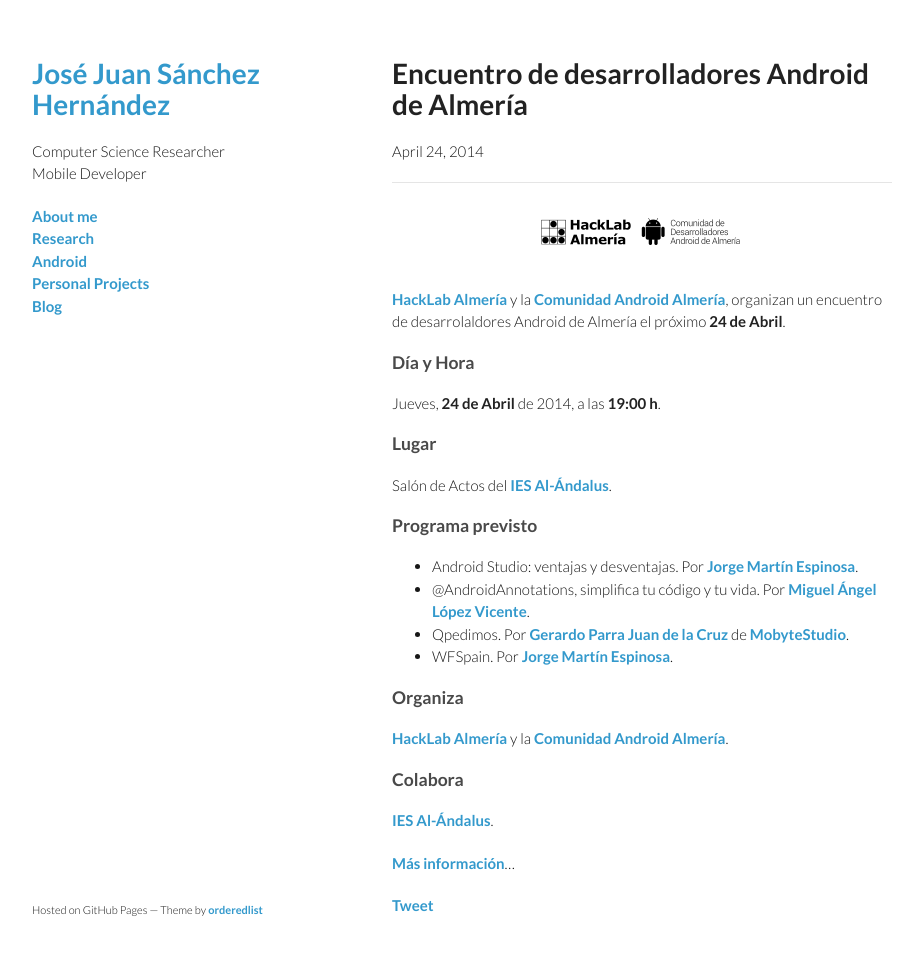
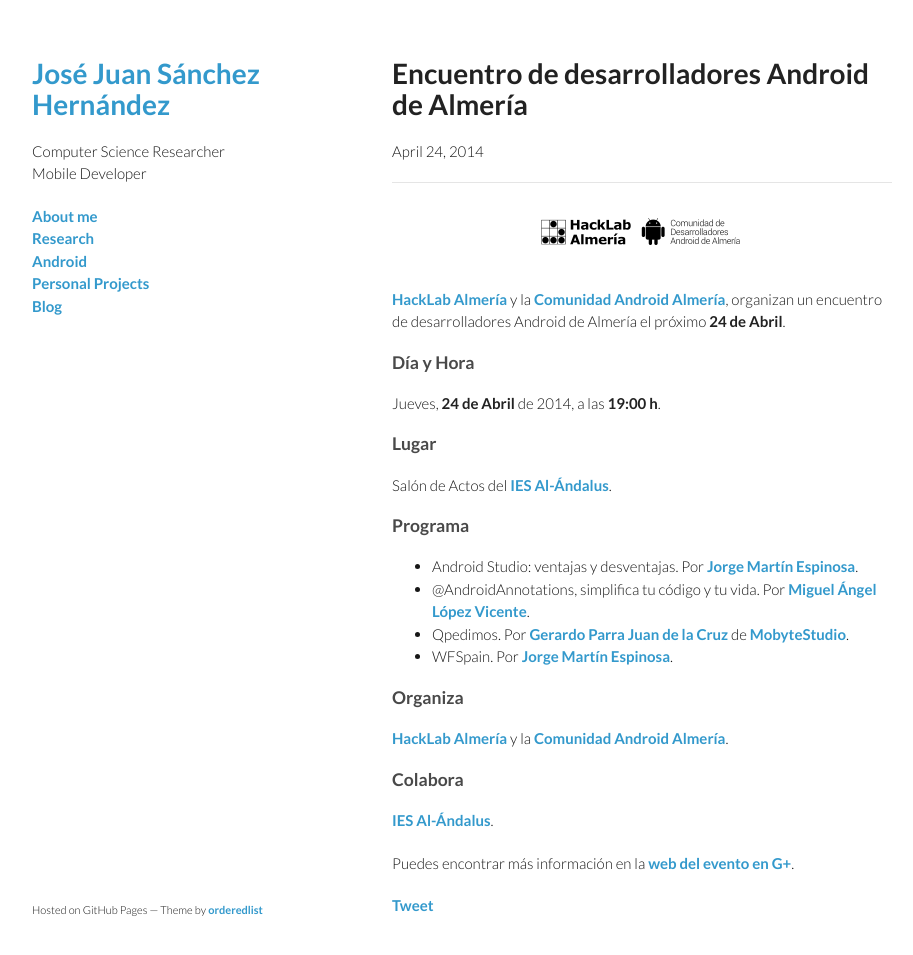
Before and after one commit to josejuansanchez/josejuansanchez.github.io, a Jekyll site: the page built from _posts/2014-04-24-encuentro-desarrolladores-android-almeria.md, in a window 1280 px wide and 989 px high. Shown: the top 955 px of the window, without its empty margins (178-1091 px from the left). Built offline with Jekyll 4.4.1, drawn with Linux system fonts in a browser that asks for light colours; comment, search, counter and statistics services are not loaded.

Commit message:
More changes in post

```diff
--- a/_posts/2014-04-24-encuentro-desarrolladores-android-almeria.md
+++ b/_posts/2014-04-24-encuentro-desarrolladores-android-almeria.md
@@ -6,11 +6,11 @@
 ---
 
 <p align="center">
-  <img src="http://josejuansanchez.github.io/images/logo_hacklab.png" />
-  <img src="http://josejuansanchez.github.io/images/logo_android.png" />
+  <a href="http://hacklabalmeria.net"><img src="http://josejuansanchez.github.io/images/logo_hacklab.png" /></a>
+  <a href="https://plus.google.com/u/0/communities/105420979515011141876"><img src="http://josejuansanchez.github.io/images/logo_android.png" /></a>
 </p>
 
-[HackLab Almería](http://hacklabalmeria.net) y la [Comunidad Android Almería](https://plus.google.com/u/0/communities/105420979515011141876), organizan un encuentro de desarrolaldores Android de Almería el próximo **24 de Abril**.
+[HackLab Almería](http://hacklabalmeria.net) y la [Comunidad Android Almería](https://plus.google.com/u/0/communities/105420979515011141876), organizan un encuentro de desarrolladores Android de Almería el próximo **24 de Abril**.
 
 ### Día y Hora
 
@@ -20,7 +20,7 @@
 
 Salón de Actos del [IES Al-Ándalus](http://www.iesalandalus.org).
 
-### Programa previsto
+### Programa
 
 - Android Studio: ventajas y desventajas. Por [Jorge Martín Espinosa](https://twitter.com/arasthel92).
 - @AndroidAnnotations, simplifica tu código y tu vida. Por [Miguel Ángel López Vicente](https://twitter.com/MiguelAngel_LV).
@@ -36,4 +36,4 @@
 [IES Al-Ándalus](http://www.iesalandalus.org).
 
 
-[Más información](https://plus.google.com/u/0/events/cubsahdlmf0hi88ko8493bv2hmc)...
+Puedes encontrar más información en la [web del evento en G+](https://plus.google.com/u/0/events/cubsahdlmf0hi88ko8493bv2hmc).
```
